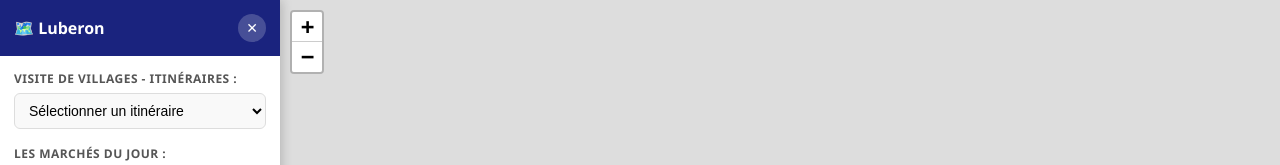
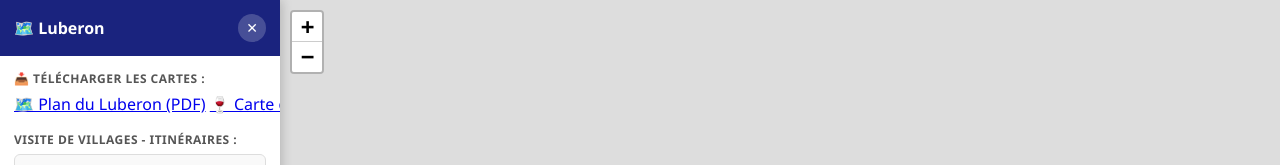
Before and after one commit to lafontdelauro/carte-luberon, a plain HTML site: page carte interactive/carte.html in a window 1280 px wide. Shown: the top 165 px of the page. Drawn offline with Linux system fonts and the light colour scheme.

Commit message:
Update carte.html

```diff
--- a/carte interactive/carte.html
+++ b/carte interactive/carte.html
@@ -9,13 +9,19 @@
 </head>
 <body>
 
-    <!-- Panneau latéral -->
     <div id="sidebar">
         <div id="sidebar-header">
             <span>🗺️ Luberon</span>
             <button id="sidebar-toggle" onclick="toggleSidebar()" title="Réduire">✕</button>
         </div>
         <div id="sidebar-body">
+
+            <div class="route-option">
+                <label>📥 Télécharger les cartes :</label>
+                <a href="plan luberon.pdf" download class="download-btn">🗺️ Plan du Luberon (PDF)</a>
+                <a href="carte-oenotour.jpg" download class="download-btn">🍷 Carte œnotouristique (JPG)</a>
+            </div>
+
             <div class="route-option">
                 <label for="routeSelect">Visite de villages - Itinéraires :</label>
                 <select id="routeSelect" onchange="updateRoute()" aria-label="Sélectionner un itinéraire">
@@ -42,7 +48,6 @@
         </div>
     </div>
 
-    <!-- Bouton pour rouvrir -->
     <button id="sidebar-open-btn" onclick="toggleSidebar()" title="Ouvrir le menu">☰</button>
 
     <div id="map"></div>
```
